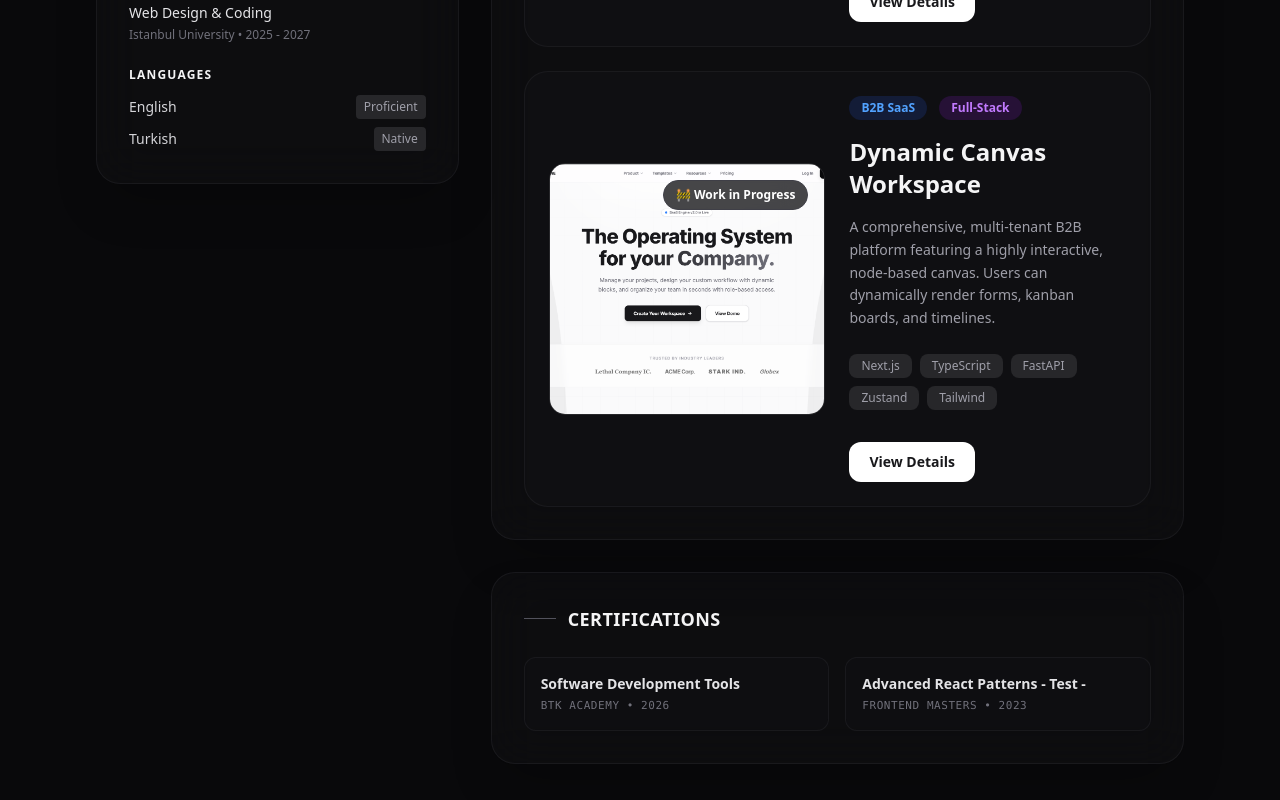
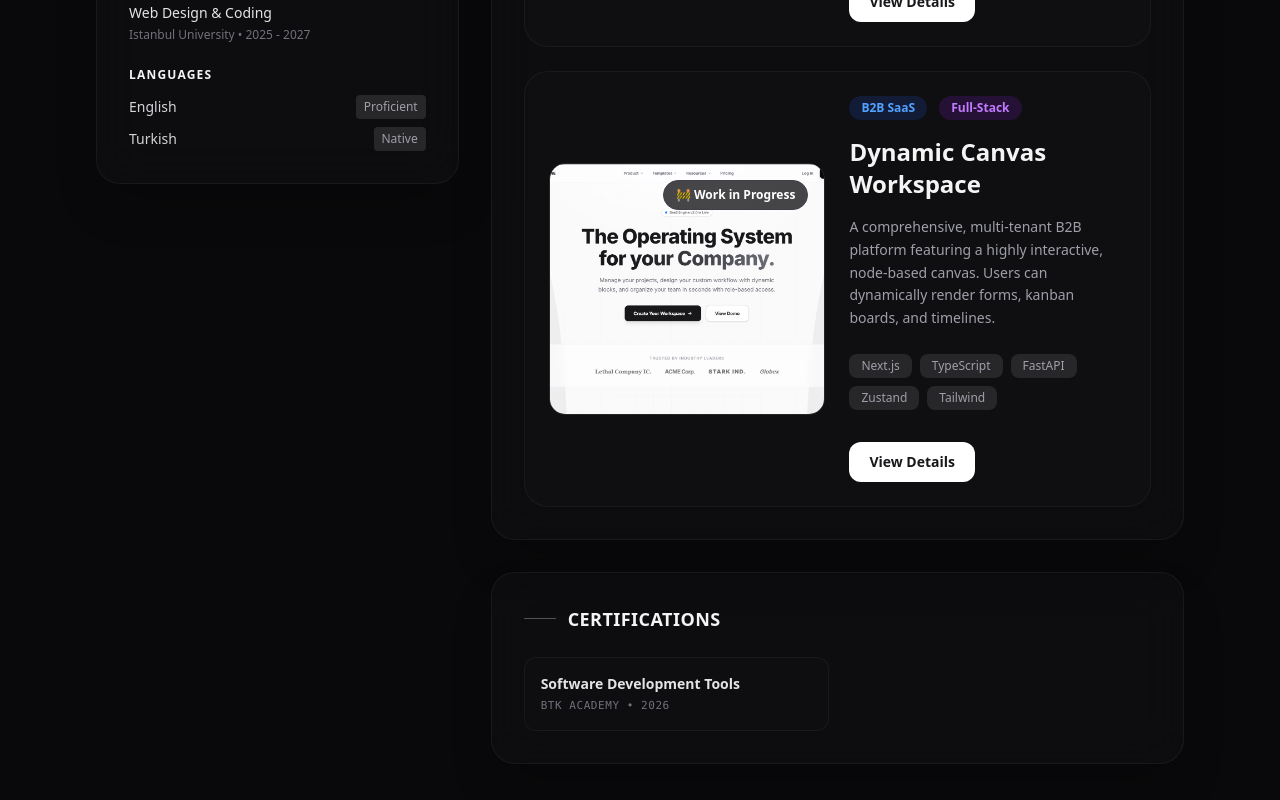
Before and after one commit to BerkeKaracan/My-WebSite, a Next.js app: page / in a window 1280 px wide. Shown: the part 954-1754 px from the top of the page. Built offline with nearby package versions, Linux system fonts and the light colour scheme.

Commit message:
general: delete test certification

```diff
--- a/src/app/page.tsx
+++ b/src/app/page.tsx
@@ -387,14 +387,6 @@ export default function Home() {
                   </p>
                 </a>
               </div>
-              <div className="p-4 rounded-xl border border-zinc-200 dark:border-zinc-800/50 bg-zinc-100/30 dark:bg-zinc-900/20 hover:bg-zinc-200/60 dark:hover:bg-zinc-800/40 transition-colors">
-                <p className="text-sm font-semibold text-zinc-800 dark:text-zinc-200 transition-colors">
-                  Advanced React Patterns - Test -
-                </p>
-                <p className="text-[11px] text-zinc-500 uppercase mt-1 tracking-wider font-mono">
-                  Frontend Masters • 2023
-                </p>
-              </div>
             </div>
           </GlassCard>
         </main>
```
